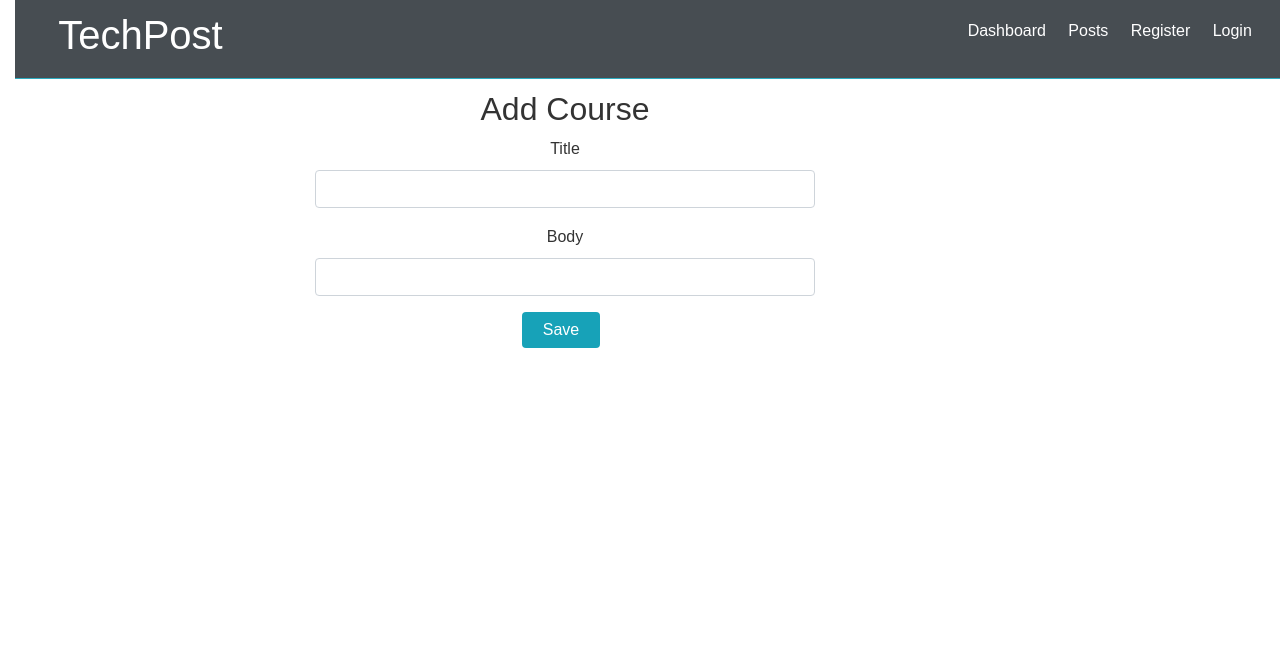
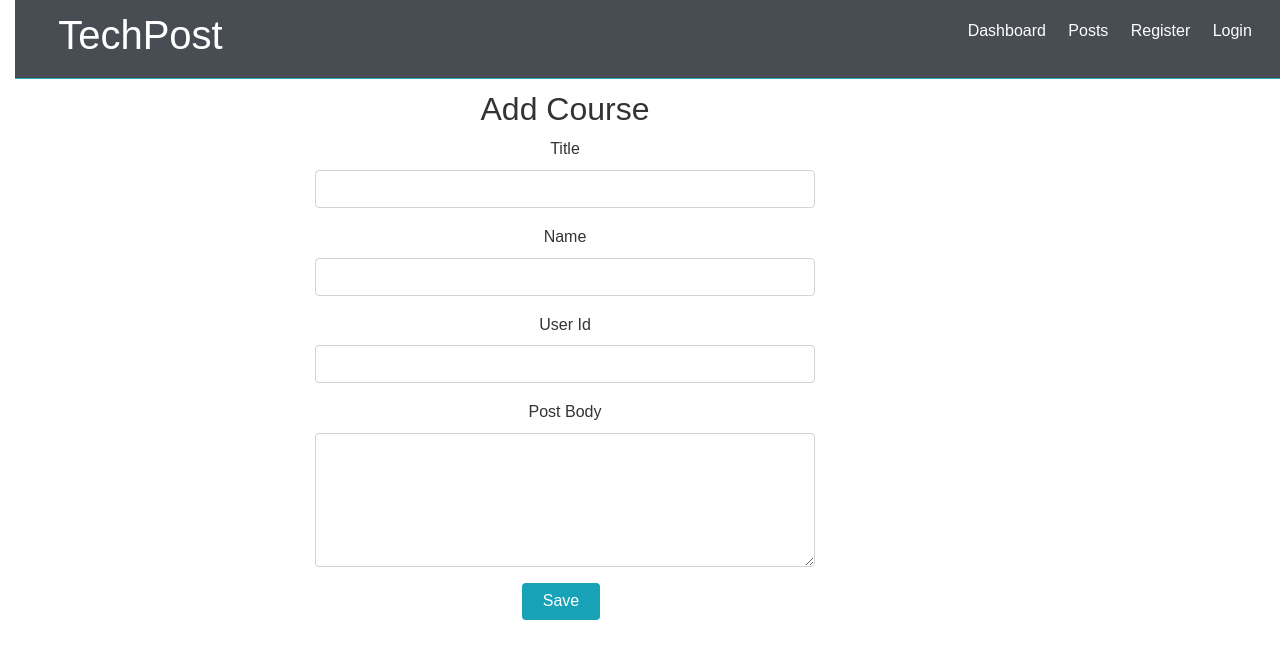
Before and after one commit to mubarak23/techposts, a React app: page /manage in a window 1280 px wide. Shown: the top 658 px of the page. Built offline with nearby package versions, Linux system fonts and the light colour scheme; no server answers; what redux-immutable-state-invariant would draw is missing.

Commit message:
correct api errors

```diff
--- /dev/null
+++ b/src/components/common/AreaInput.js
@@ -0,0 +1,38 @@
+import React from 'react';
+import PropTypes from 'prop-types';
+
+const AreaInput = ({ name, label, onChange, placeholder, value, error }) => {
+  let wrapperClass = 'form-group';
+  if (error && error.length > 0) {
+    wrapperClass += '' + 'has-error';
+  }
+
+  return (
+    <div className={wrapperClass}>
+      <label htmlFor={name}>{label}</label>
+      <div className='field'>
+        <textarea
+          cols='30'
+          rows='5'
+          name={name}
+          className='form-control'
+          placeholder={placeholder}
+          value={value}
+          onChange={onChange}
+        />
+        {error && <div className='alert alert-danger'>{error}</div>}
+      </div>
+    </div>
+  );
+};
+
+AreaInput.propTypes = {
+  name: PropTypes.string.isRequired,
+  label: PropTypes.string.isRequired,
+  onChange: PropTypes.func.isRequired,
+  placeholder: PropTypes.string,
+  value: PropTypes.string,
+  error: PropTypes.string,
+};
+
+export default AreaInput;
--- a/src/components/post/PostForm.js
+++ b/src/components/post/PostForm.js
@@ -1,6 +1,8 @@
 import React from 'react';
 import PropTypes from 'prop-types';
 import TextInput from '../common/TextInput';
+//import AeaInput from '../common/AreaInput';
+import AreaInput from '../common/AreaInput';
 
 const PostForm = ({ post, onSave, onChange, saving = false, errors = {} }) => {
   return (
@@ -19,11 +21,25 @@ const PostForm = ({ post, onSave, onChange, saving = false, errors = {} }) => {
         error={errors.title}
       />
       <TextInput
+        name='name'
+        label='Name'
+        value={post.name}
+        onChange={onChange}
+        error={errors.name}
+      />
+      <TextInput
+        name='user_id'
+        label='User Id'
+        value={post.user_id}
+        onChange={onChange}
+        error={errors.user_id}
+      />
+      <AreaInput
         name='postbody'
-        label='Body'
+        label='Post Body'
         value={post.postbody}
         onChange={onChange}
-        error={errors.title}
+        error={errors.postbody}
       />
       <button type='submit' disabled={saving} className='btn btn-primary'>
         {saving ? 'Saving...' : 'Save'}
```
